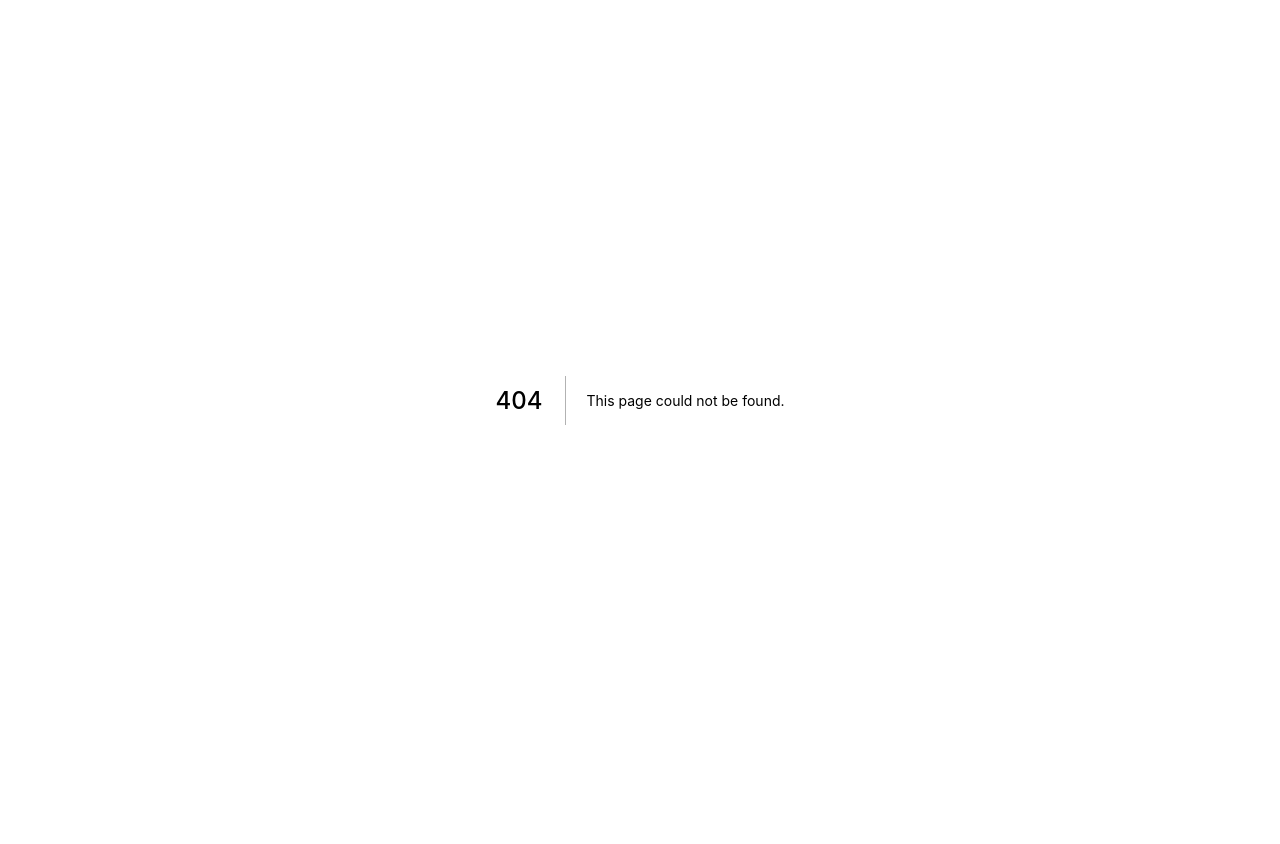
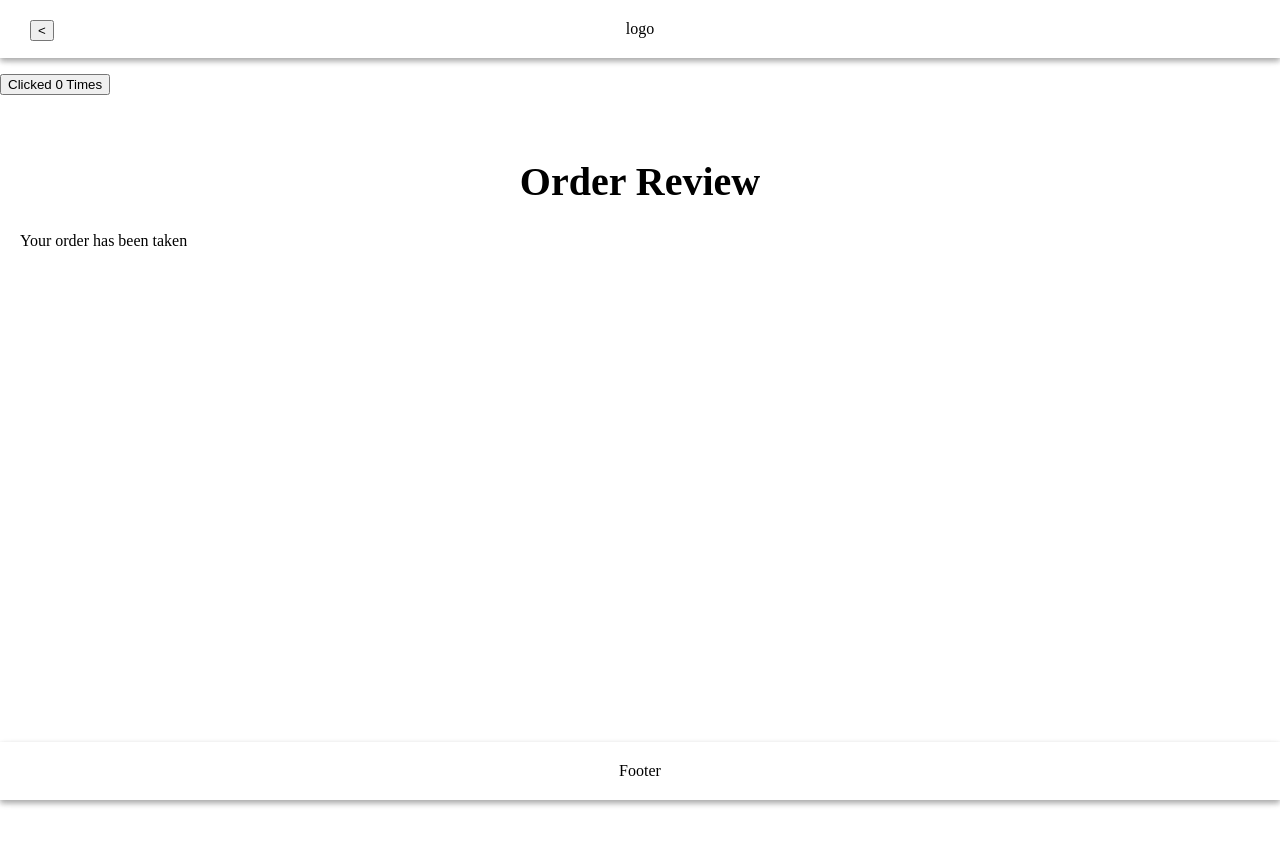
Before and after one commit to ild0tt0re/drinko, a Next.js app: page /order-review in a window 1280 px wide. Before the commit this address had no page. Shown: the top 844 px of the page. Before the commit the page ends 800 px from the top, so only its background shows below. Built offline with nearby package versions, Linux system fonts and the light colour scheme.

Commit message:
add orderBpx component skeleton

```diff
--- /dev/null
+++ b/components/OrderBox.tsx
@@ -0,0 +1,28 @@
+const OrderBox: React.FC<any> = ({ }) => {
+  return (
+    <>
+      <div className="order-box-container">
+          <p>
+              Your order has been taken
+          </p>
+      </div>
+
+      <style jsx>{`
+        .order-box-container {
+
+        }
+        /* Medium devices (tablets)*/
+        @media (min-width: 768px) {
+        }
+        /* Large devices (desktops)*/
+        @media (min-width: 992px) {
+        }
+        /* Extra large devices (large desktops) */
+        @media (min-width: 1200px) {
+        }
+      `}</style>
+    </>
+  )
+}
+
+export default OrderBox
--- a/components/layout/OrderFlowLayout.tsx
+++ b/components/layout/OrderFlowLayout.tsx
@@ -17,19 +17,13 @@ const OrderFlowLayout = ({ children }) => {
       <main>{children}</main>
       <Footer />
 
-      <style jsx>{`
+      <style jsx global>{`
+        body {
+          margin: 0;
+        }
         main {
           padding: 20px 20px 40px;
           min-height: 80vh;
-        }
-        /* Medium devices (tablets)*/
-        @media (min-width: 768px) {
-        }
-      `}</style>
-
-      <style jsx global>{`
-        body {
-          margin: 0;
         }
         h1 {
           font-size: 40px;
@@ -38,6 +32,12 @@ const OrderFlowLayout = ({ children }) => {
         /* Medium devices (tablets)*/
         @media (min-width: 768px) {
         }
+        /* Large devices (desktops)*/
+        @media (min-width: 992px) {
+        }
+        /* Extra large devices (large desktops) */
+        @media (min-width: 1200px) {
+        }
       `}</style>
     </>
   )
--- /dev/null
+++ b/pages/order-review.tsx
@@ -0,0 +1,29 @@
+import { useRouter } from 'next/router'
+import OrderFlowLayout from '../components/layout/OrderFlowLayout'
+import OrderBox from '../components/OrderBox'
+
+const OrderReview = ({ ingredients }) => {
+  const router = useRouter()
+
+  const handleClick = (slug, as, options) => {
+    const url = `cocktails/${slug}`
+    router.push(url, as, options)
+  }
+
+  return (
+    <>
+      <h1>Order Review</h1>
+      <OrderBox />
+
+      <style jsx>{`
+        /* Medium devices (tablets)*/
+        @media (min-width: 768px) {
+        }
+      `}</style>
+    </>
+  )
+}
+
+export default OrderReview
+
+OrderReview.Layout = OrderFlowLayout
```
